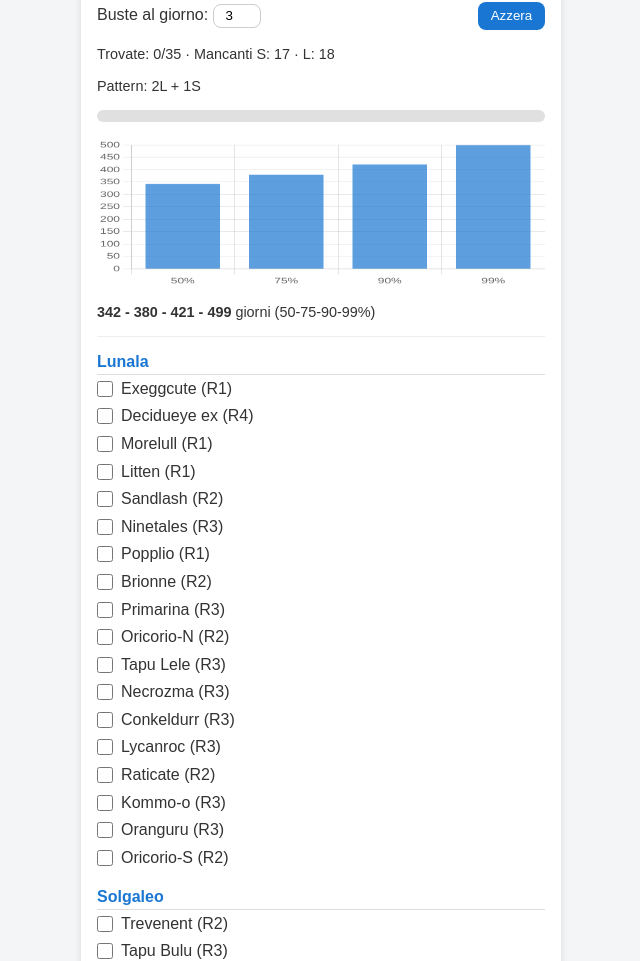
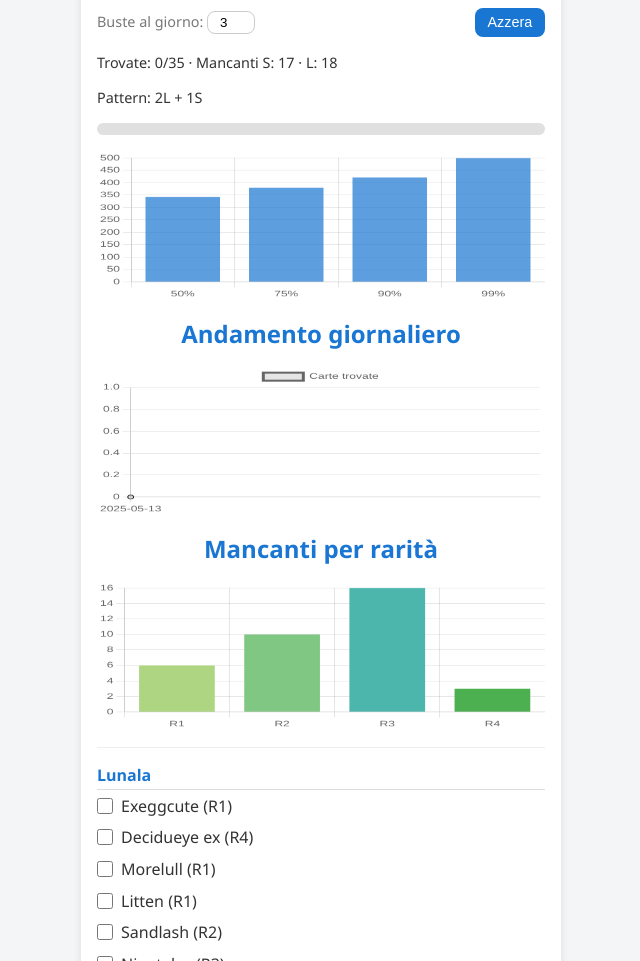
Before and after one commit to Fringo9/tcgp-tracker, a plain HTML site: page index.html in a window 1280 px wide. Shown: the part 83-1044 px from the top of the page, without its empty margins (319-959 px from the left). Drawn offline with nearby package versions, Linux system fonts and the light colour scheme.

Commit message:
Update index.html

```diff
--- a/index.html
+++ b/index.html
@@ -5,77 +5,309 @@
   <meta http-equiv="Cache-Control" content="no-cache, no-store, must-revalidate">
   <meta name="viewport" content="width=device-width, initial-scale=1">
   <title>TCGP Tracker</title>
+  <!-- Chart.js CDN -->
   <script src="https://cdn.jsdelivr.net/npm/chart.js"></script>
   <style>
-    :root {--bg:#f3f5f7;--card-bg:#fff;--primary:#1976d2;--text:#333;--accent:#4caf50;--radius:8px;}
-    *{box-sizing:border-box;margin:0;padding:0;}
-    body{background:var(--bg);color:var(--text);font-family:sans-serif;padding:1rem;}
-    .box{max-width:480px;margin:auto;background:var(--card-bg);padding:1rem;border-radius:var(--radius);box-shadow:0 2px 8px rgba(0,0,0,0.1);}
-    h1{text-align:center;color:var(--primary);margin-bottom:1rem;}
-    .controls{display:flex;justify-content:space-between;align-items:center;margin-bottom:1rem;}
-    input[type=number]{width:3rem;padding:0.2rem;border:1px solid #ccc;border-radius:var(--radius);text-align:center;}
-    button{padding:0.4rem 0.8rem;background:var(--primary);color:#fff;border:none;border-radius:var(--radius);cursor:pointer;}
-    .stats{font-size:0.9rem;margin:1rem 0;}
-    .barWrap{background:#e0e0e0;border-radius:var(--radius);overflow:hidden;height:12px;margin-bottom:1rem;}
-    .bar{background:var(--accent);height:12px;width:0%;}
-    canvas{width:100%!important;height:150px!important;margin-bottom:1rem;}
-    hr{border:none;border-top:1px solid #eee;margin:1rem 0;}
-    .set{margin-top:1rem;font-weight:bold;color:var(--primary);border-bottom:1px solid #ddd;padding-bottom:0.2rem;}
-    .card{display:flex;align-items:center;padding:0.3rem 0;}
-    .card input{margin-right:0.5rem;width:1rem;height:1rem;}
+    :root {
+      --bg: #f3f5f7;
+      --card-bg: #ffffff;
+      --primary: #1976d2;
+      --text: #333333;
+      --text-light: #777777;
+      --accent: #4caf50;
+      --radius: 8px;
+    }
+    * { box-sizing: border-box; margin:0; padding:0; }
+    body {
+      background: var(--bg);
+      color: var(--text);
+      font-family: 'Segoe UI', Tahoma, sans-serif;
+      padding: 1rem;
+    }
+    .box {
+      max-width: 480px;
+      margin: auto;
+      background: var(--card-bg);
+      padding: 1rem;
+      border-radius: var(--radius);
+      box-shadow: 0 2px 8px rgba(0,0,0,0.1);
+    }
+    h1, h2 {
+      text-align: center;
+      color: var(--primary);
+      margin-bottom: 1rem;
+    }
+    .controls {
+      display: flex;
+      justify-content: space-between;
+      align-items: center;
+      margin-bottom: 1rem;
+    }
+    .controls label {
+      font-size: 0.9rem;
+      color: var(--text-light);
+    }
+    .controls input[type="number"] {
+      width: 3rem; padding: 0.2rem;
+      border: 1px solid #ccc; border-radius: var(--radius);
+      text-align: center;
+    }
+    .controls button {
+      padding: 0.4rem 0.8rem;
+      background: var(--primary);
+      color: #fff;
+      border: none;
+      border-radius: var(--radius);
+      cursor: pointer;
+      font-size: 0.9rem;
+    }
+    .stats {
+      font-size: 0.9rem;
+      margin: 1rem 0;
+    }
+    .barWrap {
+      background: #e0e0e0;
+      border-radius: var(--radius);
+      overflow: hidden;
+      height: 12px;
+      margin-bottom: 1rem;
+    }
+    .bar {
+      background: var(--accent);
+      height: 12px;
+      width: 0%;
+    }
+    canvas {
+      width: 100% !important;
+      height: 150px !important;
+      margin-bottom: 1rem;
+    }
+    hr {
+      border: none;
+      border-top: 1px solid #eee;
+      margin: 1rem 0;
+    }
+    .set {
+      margin-top: 1rem;
+      font-weight: bold;
+      color: var(--primary);
+      border-bottom: 1px solid #ddd;
+      padding-bottom: 0.2rem;
+    }
+    .card {
+      display: flex;
+      align-items: center;
+      padding: 0.3rem 0;
+    }
+    .card input {
+      margin-right: 0.5rem;
+      width: 1rem;
+      height: 1rem;
+    }
   </style>
 </head>
 <body>
   <div class="box">
     <h1>TCGP Tracker</h1>
+
+    <!-- Controls -->
     <div class="controls">
-      <label>Buste al giorno: <input type="number" id="packs" min="2" max="4" step="1" value="3"></label>
+      <label>Buste al giorno:
+        <input type="number" id="packs" min="2" max="4" step="1" value="3">
+      </label>
       <button id="resetBtn">Azzera</button>
     </div>
+
+    <!-- Summary stats -->
     <div id="counts" class="stats"></div>
     <div id="pattern" class="stats"></div>
     <div class="barWrap"><div id="progressBar" class="bar"></div></div>
-    <canvas id="chartCanvas"></canvas>
-    <div id="simStats" class="stats"></div>
+
+    <!-- Charts -->
+    <canvas id="percentileChart"></canvas>
+    <h2>Andamento giornaliero</h2>
+    <canvas id="dailyTrendChart"></canvas>
+    <h2>Mancanti per rarità</h2>
+    <canvas id="rarityChart"></canvas>
+
     <hr>
+
+    <!-- List of cards -->
     <div id="list"></div>
   </div>
+
   <script>
-const cards=[["Solgaleo","Trevenent",2],["Solgaleo","Tapu Bulu",3],["Solgaleo","Talonflame",3],["Solgaleo","Incineroar ex",4],["Solgaleo","Sandlash",2],["Solgaleo","Cloyster",2],["Solgaleo","Crabominable ex",4],["Solgaleo","Oricorio",3],["Solgaleo","Tapu Koko",3],["Solgaleo","Sandygast",1],["Solgaleo","Palossand",3],["Solgaleo","Crabrawler",1],["Solgaleo","Klefki",3],["Solgaleo","Magearna",3],["Solgaleo","Drampa",3],["Solgaleo","Hawlucha",2],["Solgaleo","Komala",2],["Lunala","Exeggcute",1],["Lunala","Decidueye ex",4],["Lunala","Morelull",1],["Lunala","Litten",1],["Lunala","Sandlash",2],["Lunala","Ninetales",3],["Lunala","Popplio",1],["Lunala","Brionne",2],["Lunala","Primarina",3],["Lunala","Oricorio-N",2],["Lunala","Tapu Lele",3],["Lunala","Necrozma",3],["Lunala","Conkeldurr",3],["Lunala","Lycanroc",3],["Lunala","Raticate",2],["Lunala","Kommo-o",3],["Lunala","Oranguru",3],["Lunala","Oricorio-S",2]];
-const pR={1:0.06664397,2:0.04365052,3:0.00917221,4:0.01661559};
-const ST="tcgpFound_pattern";
-let found=JSON.parse(localStorage.getItem(ST)||"{}"),chart;
+    // Card data
+    const cards = [
+      ["Solgaleo","Trevenant",2],["Solgaleo","Tapu Bulu",3],["Solgaleo","Talonflame",3],
+      ["Solgaleo","Incineroar ex",4],["Solgaleo","Sandlash",2],["Solgaleo","Cloyster",2],
+      ["Solgaleo","Crabominable ex",4],["Solgaleo","Oricorio",3],["Solgaleo","Tapu Koko",3],
+      ["Solgaleo","Sandygast",1],["Solgaleo","Palossand",3],["Solgaleo","Crabrawler",1],
+      ["Solgaleo","Klefki",3],["Solgaleo","Magearna",3],["Solgaleo","Drampa",3],
+      ["Solgaleo","Hawlucha",2],["Solgaleo","Komala",2],
+      ["Lunala","Exeggcute",1],["Lunala","Decidueye ex",4],["Lunala","Morelull",1],
+      ["Lunala","Litten",1],["Lunala","Sandlash",2],["Lunala","Ninetales",3],
+      ["Lunala","Popplio",1],["Lunala","Brionne",2],["Lunala","Primarina",3],
+      ["Lunala","Oricorio-N",2],["Lunala","Tapu Lele",3],["Lunala","Necrozma",3],
+      ["Lunala","Conkeldurr",3],["Lunala","Lycanroc",3],["Lunala","Raticate",2],
+      ["Lunala","Kommo-o",3],["Lunala","Oranguru",3],["Lunala","Oricorio-S",2]
+    ];
+    const pR = {1:0.06664397,2:0.04365052,3:0.00917221,4:0.01661559};
+    const STORAGE = "tcgpFound_pattern";
+    const DAILY_LOG = "tcgpDailyLog";
+    let found = JSON.parse(localStorage.getItem(STORAGE) || "{}");
 
-function saveState(){localStorage.setItem(ST,JSON.stringify(found));}
-function monteCarlo(sol,lun,packs,sims=500){
-  const rar=[1,2,3,4],pat=['L','L','S'];
-  function run(){let s=sol,l=lun,d=0,i=0;while(s>0||l>0){d++;for(let k=0;k<packs;k++){const set=l>0?pat[i++%3]:'S',r=rar[Math.floor(Math.random()*4)];if(Math.random()<pR[r]){if(set==='L'&&l>0)l--;else if(set==='S'&&s>0)s--;}}}return d;}
-  const arr=Array.from({length:sims},run).sort((a,b)=>a-b);
-  return [0.5,0.75,0.9,0.99].map(p=>arr[Math.floor(arr.length*p)-1]);
+    // Save found map
+    function saveState(){
+      localStorage.setItem(STORAGE, JSON.stringify(found));
     }
+
+    // Monte-Carlo simulation
+    function monteCarlo(sol, lun, packs, sims=500){
+      const rar=[1,2,3,4], pat=['L','L','S'];
+      function run(){
+        let s=sol, l=lun, day=0, idx=0;
+        while(s>0||l>0){
+          day++;
+          for(let i=0;i<packs;i++){
+            const set = l>0 ? pat[idx++ % 3] : 'S';
+            const r = rar[Math.floor(Math.random()*4)];
+            if(Math.random() < pR[r]){
+              if(set==='L' && l>0) l--;
+              else if(set==='S' && s>0) s--;
+            }
+          }
+        }
+        return day;
+      }
+      const arr = Array.from({length:sims}, run).sort((a,b)=>a-b);
+      return [0.5,0.75,0.9,0.99].map(p => arr[Math.floor(arr.length*p)-1]);
+    }
+
+    // Log daily progress
+    function logDailyProgress(foundCount){
+      const today = new Date().toISOString().slice(0,10);
+      const log = JSON.parse(localStorage.getItem(DAILY_LOG) || '[]');
+      if(!log.length || log[log.length-1].date !== today){
+        log.push({date: today, count: foundCount});
+        localStorage.setItem(DAILY_LOG, JSON.stringify(log));
+      }
+    }
+
+    // Render list of cards
     function renderList(){
-  const con=document.getElementById("list");let html="";
-  ["Lunala","Solgaleo"].forEach(set=>{html+=`<div class="set">${set}</div>`;cards.filter(c=>c[0]===set).forEach((c,i)=>{const id=`${set}_${i}`,chk=found[id]?"checked":"";html+=`<div class="card"><input type="checkbox" id="${id}" ${chk}><label for="${id}">${c[1]} (R${c[2]})</label></div>`;});});
-  con.innerHTML=html;con.querySelectorAll(".card input").forEach(cb=>cb.onchange=()=>{found[cb.id]=cb.checked;saveState();updateUI();});
+      const container = document.getElementById("list");
+      let html = "";
+      ["Lunala","Solgaleo"].forEach(set=>{
+        html += `<div class="set">${set}</div>`;
+        cards.filter(c=>c[0]===set).forEach((c,i)=>{
+          const id = `${set}_${i}`;
+          const chk = found[id]?"checked":"";
+          html += `<div class="card">
+                     <input type="checkbox" id="${id}" ${chk}>
+                     <label for="${id}">${c[1]} (R${c[2]})</label>
+                   </div>`;
+        });
+      });
+      container.innerHTML = html;
+      container.querySelectorAll(".card input").forEach(cb=>{
+        cb.onchange = ()=>{
+          found[cb.id] = cb.checked;
+          saveState();
+          updateUI();
+        };
+      });
     }
-function initChart(){
-  const ctx=document.getElementById("chartCanvas").getContext("2d");
-  chart=new Chart(ctx,{type:"bar",data:{labels:["50%","75%","90%","99%"],datasets:[{label:"Giorni stimati",data:[0,0,0,0],backgroundColor:"rgba(25,118,210,0.7)"}]},options:{responsive:true,scales:{y:{beginAtZero:true}},plugins:{legend:{display:false}}}});
+
+    // Charts
+    let percentileChart, dailyTrendChart, rarityChart;
+
+    function initCharts(){
+      // percentiles bar chart
+      const ctx1 = document.getElementById("percentileChart").getContext("2d");
+      percentileChart = new Chart(ctx1, {
+        type: 'bar',
+        data: {
+          labels: ['50%','75%','90%','99%'],
+          datasets: [{ label:'Giorni stimati', data:[0,0,0,0], backgroundColor:'rgba(25,118,210,0.7)' }]
+        },
+        options:{ responsive:true, scales:{ y:{ beginAtZero:true } }, plugins:{ legend:{ display:false } } }
+      });
+      // daily trend line chart
+      const ctx2 = document.getElementById("dailyTrendChart").getContext("2d");
+      dailyTrendChart = new Chart(ctx2, {
+        type: 'line',
+        data: { labels:[], datasets:[{ label:'Carte trovate', data:[], fill:false, borderColor:'var(--primary)' }]},
+        options:{ responsive:true, scales:{ x:{ display:true }, y:{ beginAtZero:true } } }
+      });
+      // rarity missing bar chart
+      const ctx3 = document.getElementById("rarityChart").getContext("2d");
+      rarityChart = new Chart(ctx3, {
+        type: 'bar',
+        data: {
+          labels: ['R1','R2','R3','R4'],
+          datasets:[{ label:'Mancanti', data:[0,0,0,0], backgroundColor:['#aed581','#81c784','#4db6ac','#4caf50'] }]
+        },
+        options:{ responsive:true, scales:{ y:{ beginAtZero:true } }, plugins:{ legend:{ display:false } } }
+      });
     }
+
+    // Update all UI & charts
     function updateUI(){
-  const packs=+document.getElementById("packs").value||3,total=cards.length,foundCount=Object.values(found).filter(v=>v).length;
-  const solMiss=cards.filter((c,i)=>c[0]==="Solgaleo"&&!found[`Solgaleo_${cards.filter(cc=>cc[0]==="Solgaleo").indexOf(c)}`]).length;
-  const lunMiss=cards.filter((c,i)=>c[0]==="Lunala"&&!found[`Lunala_${cards.filter(cc=>cc[0]==="Lunala").indexOf(c)}`]).length;
-  document.getElementById("counts").innerText=`Trovate: ${foundCount}/${total} · Mancanti S: ${solMiss} · L: ${lunMiss}`;
-  document.getElementById("pattern").innerText=lunMiss>0?"Pattern: 2L + 1S":"Pattern: solo Solgaleo";
-  document.getElementById("progressBar").style.width=(foundCount/total*100)+"%";
-  const [m50,m75,m90,m99]=monteCarlo(solMiss,lunMiss,packs);
-  document.getElementById("simStats").innerHTML=`<b>${m50} - ${m75} - ${m90} - ${m99}</b> giorni (50-75-90-99%)`;
-  chart.data.datasets[0].data=[m50,m75,m90,m99];chart.update();
+      const packs = +document.getElementById("packs").value || 3;
+      const total = cards.length;
+      const foundCount = Object.values(found).filter(v=>v).length;
+      const solMiss = cards.filter(c=>c[0]==="Solgaleo" && !found[`Solgaleo_${cards.filter(cc=>cc[0]==="Solgaleo").indexOf(c)}`]).length;
+      const lunMiss = cards.filter(c=>c[0]==="Lunala"   && !found[`Lunala_${cards.filter(cc=>cc[0]==="Lunala").indexOf(c)}`]).length;
+
+      // summary
+      document.getElementById("counts").textContent =
+        `Trovate: ${foundCount}/${total} · Mancanti S: ${solMiss} · L: ${lunMiss}`;
+      document.getElementById("pattern").textContent =
+        lunMiss>0 ? "Pattern: 2L + 1S" : "Pattern: solo Solgaleo";
+      document.getElementById("progressBar").style.width = (foundCount/total*100) + "%";
+
+      // log daily
+      logDailyProgress(foundCount);
+
+      // percentiles
+      const [m50,m75,m90,m99] = monteCarlo(solMiss, lunMiss, packs);
+      percentileChart.data.datasets[0].data = [m50,m75,m90,m99];
+      percentileChart.update();
+
+      // daily trend
+      const dailyLog = JSON.parse(localStorage.getItem(DAILY_LOG) || '[]');
+      dailyTrendChart.data.labels = dailyLog.map(e=>e.date);
+      dailyTrendChart.data.datasets[0].data = dailyLog.map(e=>e.count);
+      dailyTrendChart.update();
+
+      // rarity missing
+      const counts = [0,0,0,0];
+      cards.forEach((c,i) => {
+        const id = `${c[0]}_${cards.filter(cc=>cc[0]===c[0]).indexOf(c)}`;
+        if(!found[id]) counts[c[2]-1]++;
+      });
+      rarityChart.data.datasets[0].data = counts;
+      rarityChart.update();
     }
-document.getElementById("packs").onchange=updateUI;
-document.getElementById("resetBtn").onclick=()=>{if(confirm("Azzera tutte le carte trovate?")){found={};saveState();renderList();updateUI();}};
-document.addEventListener("DOMContentLoaded",()=>{initChart();renderList();updateUI();});
+
+    // Reset handler
+    document.getElementById("packs").onchange = updateUI;
+    document.getElementById("resetBtn").onclick = ()=>{
+      if(confirm("Azzera tutte le carte trovate?")){
+        found = {};
+        saveState();
+        renderList();
+        updateUI();
+      }
+    };
+
+    // On load
+    document.addEventListener("DOMContentLoaded", ()=>{
+      renderList();
+      initCharts();
+      updateUI();
+    });
   </script>
 </body>
 </html>
```
Lines whose indentation alone changed are shown as unchanged.
